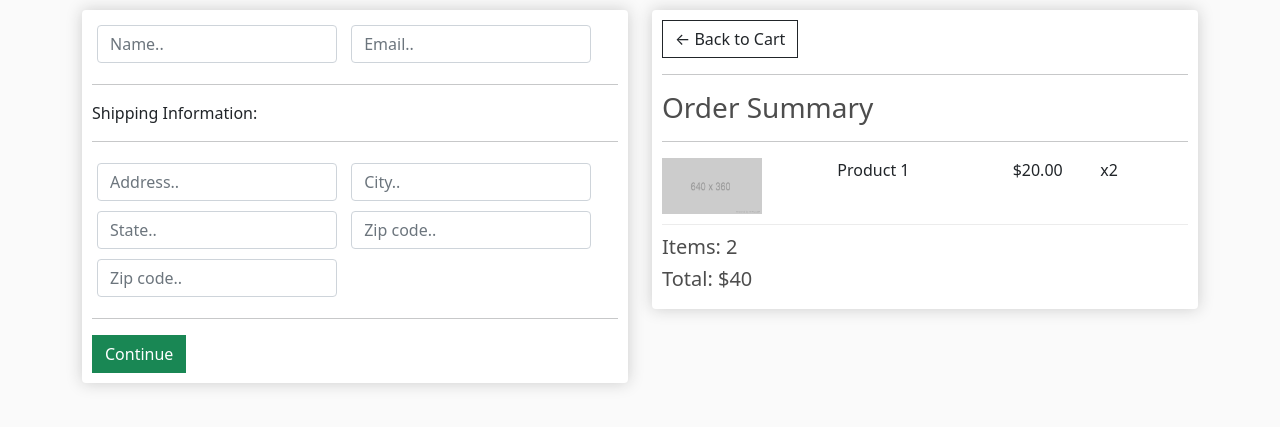
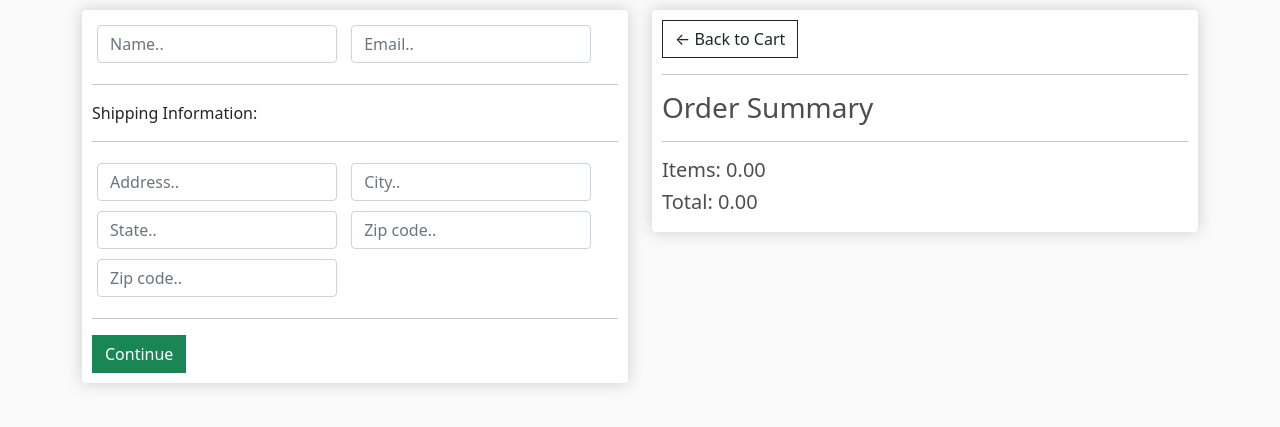
Before and after one commit to Petta7/ecommerce, a Django app: page /checkout/ in a window 1280 px wide. Shown: the part 95-522 px from the top of the page. Run offline with Django 3.2, Linux system fonts and the light colour scheme.

Commit message:
add checkout page data

```diff
--- a/store/templates/store/checkout.html
+++ b/store/templates/store/checkout.html
@@ -54,21 +54,23 @@
 	<div class="col-lg-6">
 		<div class="box-element">
 			<!--            добавляем ссылку на корзину-->
-                <a  class="btn btn-outline-dark" href="{% url 'cart' %}">&#x2190; Back to Cart</a>
-<!--            добавим заголовок сводки заказа-->
+			<a class="btn btn-outline-dark" href="{% url 'cart' %}">&#x2190; Back to Cart</a>
+			<!--  добавляю заголовок сводки заказа-->
 			<hr>
 			<h3>Order Summary</h3>
 			<hr>
-<!--            создадем строки корзины в том же стиле, что и для checkout.html-->
+			<!-- создадю цикл по сводным строкам заказа и добавляю данные о товарах вместе с итогами
+			 нашей корзины, как это делала на странице корзины-->
+			{% for item in items %}
 			<div class="cart-row">
-		            <div style="flex:2"><img class="row-image" src="{% static 'images/placeholder.png' %}"></div>
-		            <div style="flex:2"><p>Product 1</p></div>
-		            <div style="flex:1"><p>$20.00</p></div>
-		            <div style="flex:1"><p>x2</p></div>
+				<div style="flex:2"><img class="row-image" src="{{item.product.imageURL}}"></div>
+				<div style="flex:2"><p>{{item.product.name}}</p></div>
+				<div style="flex:1"><p>${{item.product.price|floatformat:2}}</p></div>
+				<div style="flex:1"><p>x{{item.quantity}}</p></div>
 			</div>
-	<h5>Items:   2</h5>
-	<h5>Total:   $40</h5>
-</div>
+			{% endfor %}
+			<h5>Items: {{order.get_cart_items|floatformat:2}}</h5>
+			<h5>Total: {{order.get_cart_total|floatformat:2}}</h5>
 		</div>
 	</div>
 </div>
--- a/store/views.py
+++ b/store/views.py
@@ -19,17 +19,26 @@ def cart(request):
         # создаю пока пустую корзину для не вошедшего в систему пользователя
 
         items = []
-    # Cоздаю объект для пользователей, не вошедших в систему. Для этого объекта добавляю атрибуты get_cart_total
-    # и get_cart_items и устанавливаю их равными 0, поскольку корзина гостей сейчас пуста.
-    # Представляю порядок действий пользователя с помощью словаря, чтобы в нашем шаблоне всегда было
-    # что запросить когда у нас есть покупатель и заказ / корзина, запрашиваю элементы корзины
-    # с помощью order.orderitem_set.all ()
+        # Cоздаю объект для пользователей, не вошедших в систему. Для этого объекта добавляю атрибуты get_cart_total
+        # и get_cart_items и устанавливаю их равными 0, поскольку корзина гостей сейчас пуста.
         order = {'get_cart_total': 0, 'get_cart_items': 0}
 
     context = {'items': items, 'order': order}
     return render(request, 'store/cart.html', context)
 
 
+# Представляю порядок действий пользователя с помощью словаря, чтобы в нашем шаблоне всегда было
+# что запросить когда у нас есть покупатель и заказ / корзина, запрашиваю элементы корзины
+# с помощью order.orderitem_set.all ()
 def checkout(request):
-    context = {}
+    if request.user.is_authenticated:
+        customer = request.user.customer
+        order, created = Order.objects.get_or_create(customer=customer, complete=False)
+        items = order.orderitem_set.all()
+    else:
+        # Create empty cart for now for non-logged in user
+        items = []
+        order = {'get_cart_total': 0, 'get_cart_items': 0}
+
+    context = {'items': items, 'order': order}
     return render(request, 'store/checkout.html', context)
```
Lines whose indentation alone changed are shown as unchanged.
